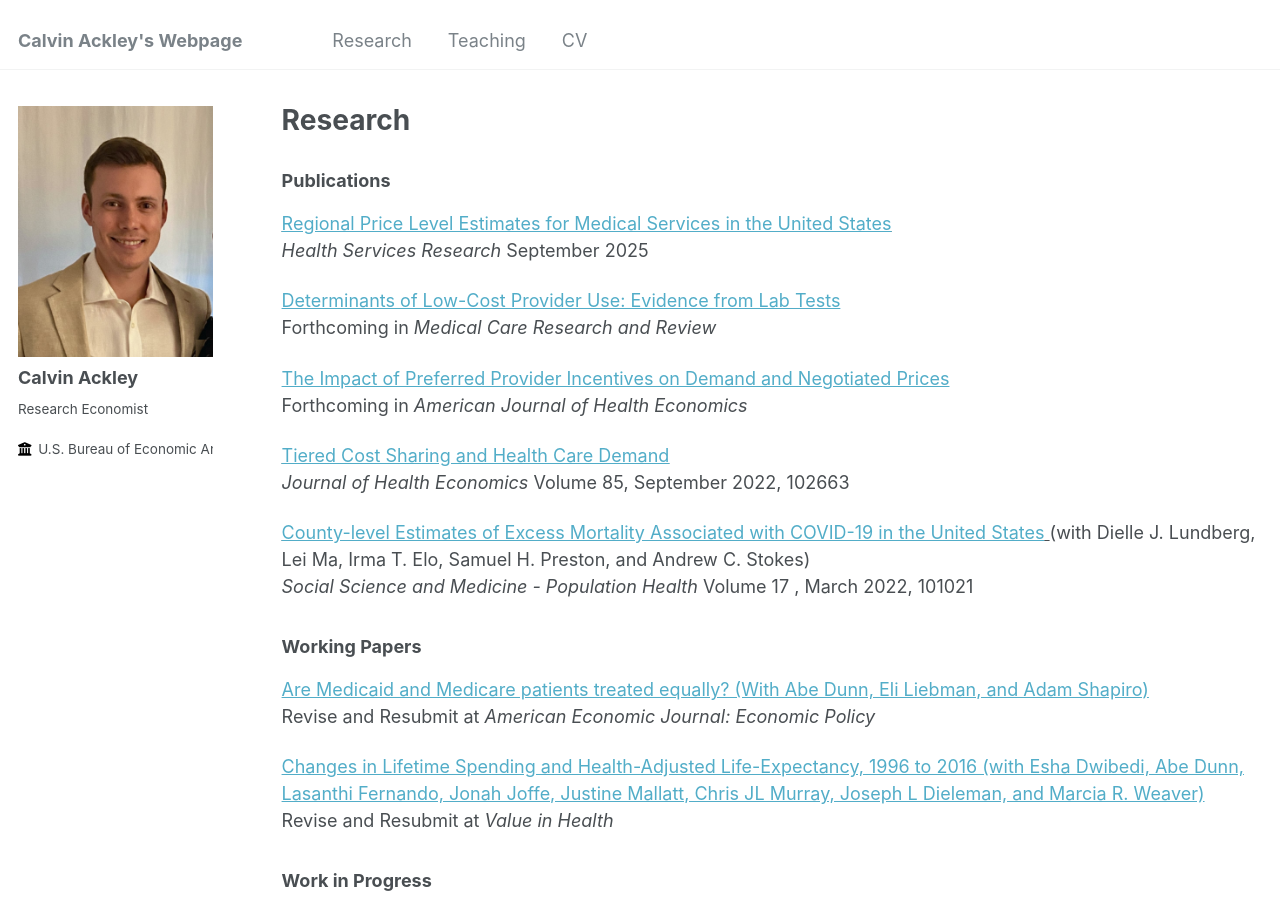
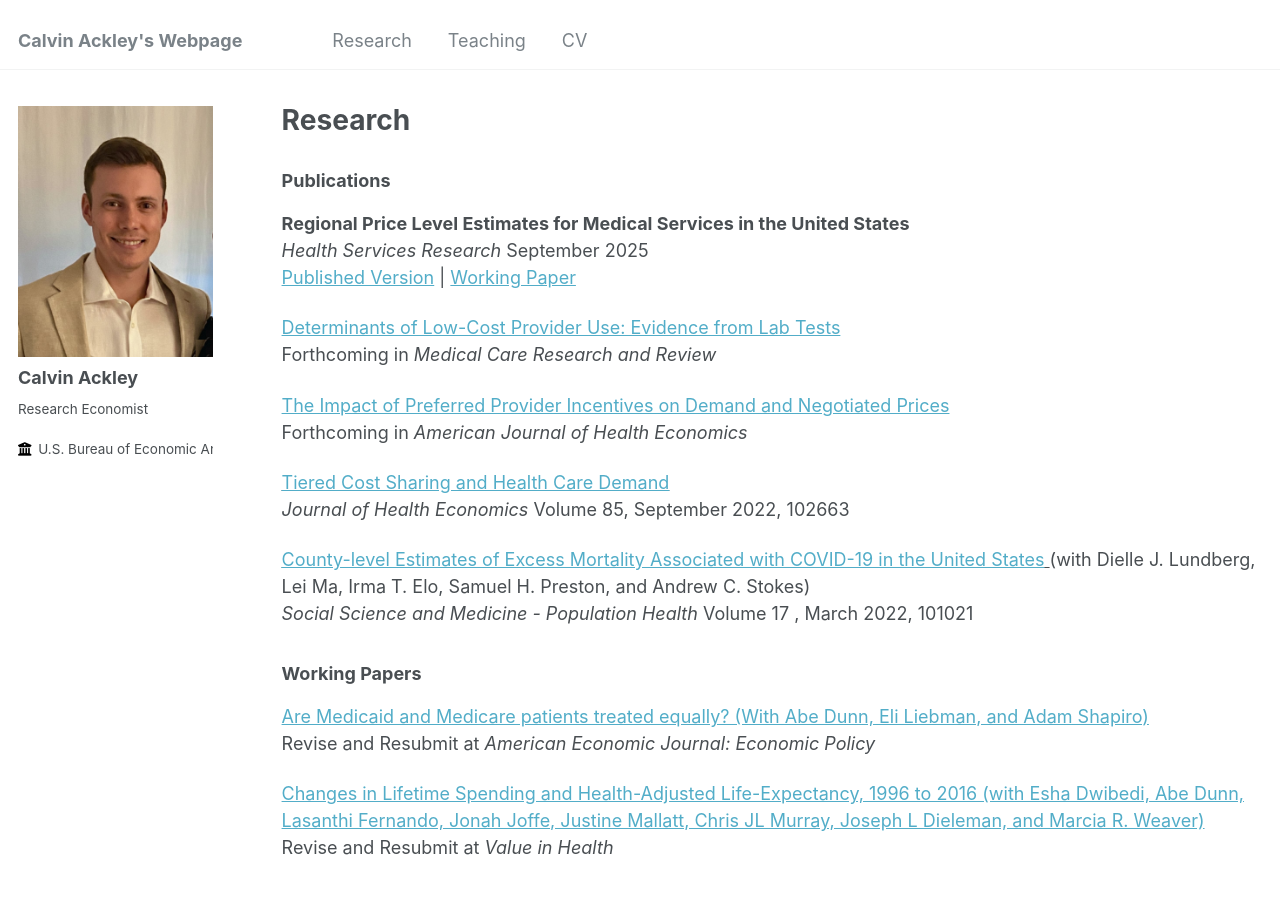
Before and after one commit to ackleycb/ackleycb.github.io, a Jekyll site: the page built from _pages/research.md, in a window 1280 px wide and 900 px high. Built offline with Jekyll 4.4.1, drawn with Linux system fonts in a browser that asks for light colours.

Commit message:
Revise publication section in research.md
Updated formatting and links for publication entries.

```diff
--- a/_pages/research.md
+++ b/_pages/research.md
@@ -7,8 +7,9 @@ author_profile: true
 
 ### Publications
 
-<span style="text-decoration:underline"> [Regional Price Level Estimates for Medical Services in the United States](https://onlinelibrary.wiley.com/doi/10.1111/1475-6773.70036) </span> <br>
+**Regional Price Level Estimates for Medical Services in the United States**
 *Health Services Research* September 2025
+[Published Version](https://onlinelibrary.wiley.com/doi/10.1111/1475-6773.70036) | [Working Paper](https://www.bea.gov/index.php/research/papers/2025/regional-price-level-estimates-medical-services-united-states)
 
 [Determinants of Low-Cost Provider Use: Evidence from Lab Tests](/files/Determinants_of_lowcost_provider_use_8_19_24.pdf)<br>
 Forthcoming in *Medical Care Research and Review*
```
